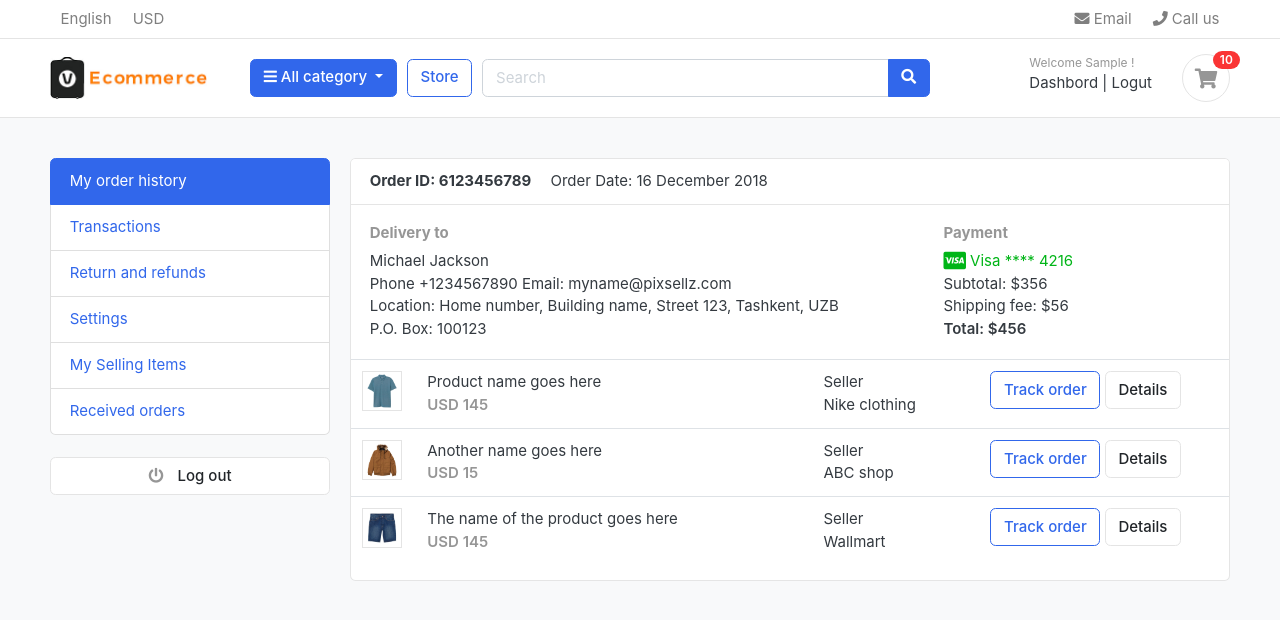
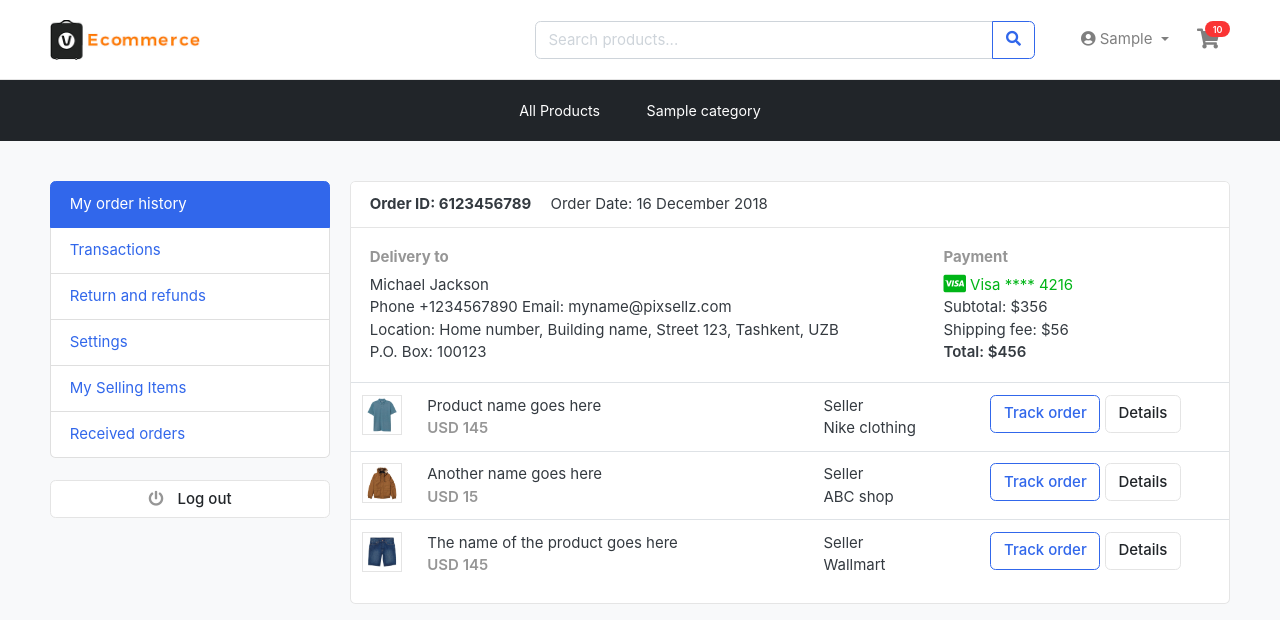
Before and after one commit to shourav98/Allexpress, a Django app: page /accounts/ in a window 1280 px wide. Shown: the top 620 px of the page. Run offline with Django 4.2, Linux system fonts and the light colour scheme; a user stored in the database is signed in; tables that the repository leaves empty hold one stand-in row (values such as "Sample post"); some libraries are stand-ins or nearby versions; some web fonts are replaced.

Commit message:
customize navbar

```diff
--- a/templates/includes/navbar.html
+++ b/templates/includes/navbar.html
@@ -1,98 +1,132 @@
 {% load static %}
-<header class="section-header">
-<nav class="navbar p-md-0 navbar-expand-sm navbar-light border-bottom">
+<!-- Header section -->
+<header>
+    <!-- Top navigation bar -->
+    <nav class="navbar navbar-expand-lg navbar-light bg-white border-bottom">
         <div class="container">
-    <button class="navbar-toggler" type="button" data-toggle="collapse" data-target="#navbarTop4" aria-controls="navbarNav" aria-expanded="false" aria-label="Toggle navigation">
+            <!-- Logo -->
+            <a href="{% url 'home' %}" class="navbar-brand">
+                <img src="{% static './images/e_com.png' %}" alt="Logo" class="logo" height="40">
+            </a>
+
+            <!-- Mobile menu button -->
+            <button class="navbar-toggler" type="button" data-toggle="collapse" data-target="#mainNav">
                 <span class="navbar-toggler-icon"></span>
             </button>
-    <div class="collapse navbar-collapse" id="navbarTop4">
-        <ul class="navbar-nav mr-auto">
-            <li class="nav-item dropdown">
-            <a href="#" class="nav-link">   English </a>
 
-            </li>
-            <li class="nav-item dropdown">
-                <a href="#" class="nav-link"> USD </a>
-            </li>
-        </ul>
-        <ul class="navbar-nav">
-            <li><a href="mailto:example@example.com" class="nav-link"> <i class="fa fa-envelope"></i> Email </a></li>
-            <li><a href="tel:01764928732" class="nav-link"> <i class="fa fa-phone"></i> Call us </a></li>
-        </ul> <!-- list-inline //  -->
-    </div> <!-- navbar-collapse .// -->
-    </div> <!-- container //  -->
-    </nav>
-
-    <section class="header-main border-bottom">
-        <div class="container">
-    <div class="row align-items-center">
-        <div class="col-lg-2 col-md-3 col-6">
-            <a href="{% url 'home' %}" class="brand-wrap">
-                <img class="logo " src="{% static './images/e_com.png' %}">
-            </a> <!-- brand-wrap.// -->
-        </div>
-        <div class="col-lg col-sm col-md col-6 flex-grow-0">
-            <div class="category-wrap dropdown d-inline-block float-right">
-                <button type="button" class="btn btn-primary dropdown-toggle ms-20" data-toggle="dropdown">
-                    <i class="fa fa-bars"></i> All category
-                </button>
-                <div class="dropdown-menu">
-                    <a class="dropdown-item" href="{% url 'store' %}">All Products</a>
-                    {% for category in links %}
-                        <a class="dropdown-item" href="{{ category.get_url }}">{{ category.category_name }}</a>
-                    {% endfor %}
-                </div>
-            </div>  <!-- category-wrap.// -->
-        </div> <!-- col.// -->
-        <a href="{% url 'store' %}" class="btn btn-outline-primary">Store</a>
-        <div class="col-lg  col-md-6 col-sm-12 col">
-            <form action="{% url 'search' %}" class="search" method="GET">
-                <div class="input-group w-100">
-                    <input type="text" class="form-control" style="width:60%;" placeholder="Search" name="keyword">
-
+            <!-- Main navigation -->
+            <div class="collapse navbar-collapse" id="mainNav">
+                <!-- Search form -->
+                <form action="{% url 'search' %}" class="form-inline mx-auto" method="GET">
+                    <div class="input-group">
+                        <input type="text" class="form-control" placeholder="Search products..." name="keyword">
                         <div class="input-group-append">
-                        <button class="btn btn-primary" type="submit">
+                            <button class="btn btn-outline-primary" type="submit">
                                 <i class="fa fa-search"></i>
                             </button>
                         </div>
                     </div>
-            </form> <!-- search-wrap .end// -->
-            <!-- your_template.html -->
+                </form>
 
-            <div class="search-results">
+                <!-- User account and cart -->
+                <ul class="navbar-nav ml-auto align-items-center">
+                    <li class="nav-item dropdown">
+                        {% if user.id is none %}
+                            <div class="d-flex flex-column align-items-center">
+                                <span class="nav-link p-0 text-gray-light font-weight-light fs-1"> Welcome Guest !</span>
+                                <a class="nav-link p-0 text-black" style="text-decoration: none;" href="{% url 'login' %}">Sign in / Register</a>
+                            </div>
+                        {% else %}
+                            <a class="nav-link dropdown-toggle" href="#" data-toggle="dropdown">
+                                <i class="fa fa-user-circle"></i> {{ user.first_name }}
+                            </a>
+                            <div class="dropdown-menu dropdown-menu-right">
+                                <a class="dropdown-item" href="{% url 'dashboard' %}">Dashboard</a>
+                                <div class="dropdown-divider"></div>
+                                <a class="dropdown-item" href="{% url 'logout' %}">Logout</a>
+                            </div>
+                        {% endif %}
+                    </li>
+                    <li class="nav-item ml-2">
+                        <a href="{% url 'cart' %}" class="nav-link position-relative">
+                            <i class="fa fa-shopping-cart fa-lg"></i>
+                            {% if cart_count > 0 %}
+                                <span class="badge badge-pill badge-danger position-absolute" style="top: 0; right: 0;">
+                                    {{ cart_count }}
+                                </span>
+                            {% endif %}
+                        </a>
+                    </li>
+                </ul>
+            </div>
+        </div>
+    </nav>
+
+    <!-- Categories bar -->
+    <div class="bg-dark py-3">
+        <div class="container">
+            <div class="d-flex flex-wrap justify-content-center category-wrapper">
+                <a href="{% url 'store' %}" class="category-link">All Products</a>
+                {% for category in links %}
+                    <a href="{{ category.get_url }}" class="category-link">{{ category.category_name }}</a>
+                {% endfor %}
+            </div>
+        </div>
     </div>
 
-        </div> <!-- col.// -->
-        <div class="col-lg-3 col-sm-6 col-8 order-2 order-lg-3">
-                    <div class="d-flex justify-content-end mb-3 mb-lg-0">
-                        {% if user.id is none %}
-                        <div class="widget-header">
-                            <small class="title text-muted">Welcome guest!</small>
-                            <div>
-                                <a href="{% url 'login' %}">Sign in</a> <span class="dark-transp"> | </span>
-                                <a href="{% url 'register' %}"> Register</a>
-                            </div>
-                        </div>
-                        {% else %}
-                        <div class="widget-header">
-                            <small class="title text-muted">Welcome {{ user.first_name }} !</small>
-                            <div>
-                                <a href="{% url 'dashboard' %}"> Dashbord </a> <span class="dark-transp"> | </span>
-                                <a href="{% url 'logout' %}"> Logut</a>
-                            </div>
-                        </div>
-                        {% endif %}
-                        <a href="{% url 'cart' %}" class="widget-header pl-3 ml-3">
-                            <div class="icon icon-sm rounded-circle border"><i class="fa fa-shopping-cart"></i></div>
-                            <span class="badge badge-pill badge-danger notify">{{ cart_count }}</span>
-                        </a>
-                    </div> <!-- widgets-wrap.// -->
-                </div> <!-- col.// -->
-    </div> <!-- row.// -->
-        </div> <!-- container.// -->
-    </section> <!-- header-main .// -->
-
-
-
-
-    </header> <!-- section-header.// -->
+    <style>
+        .navbar {
+            padding: 1rem 0;
+        }
+        .navbar .form-inline {
+            flex-grow: 1;
+            max-width: 500px;
+        }
+        .navbar .input-group {
+            width: 100%;
+        }
+        .nav-link {
+            color: #333;
+        }
+        .badge {
+            font-size: 0.6rem;
+            padding: 0.25rem 0.5rem;
+        }
+        .btn-outline-secondary {
+            margin: 0.25rem;
+            border-color: #dee2e6;
+        }
+        .btn-outline-secondary:hover {
+            background-color: #f8f9fa;
+            border-color: #adb5bd;
+        }
+        .category-wrapper {
+            gap: 1.5rem;
+        }
+        .category-link {
+            color: #fff;
+            text-decoration: none;
+            font-size: 0.95rem;
+            padding: 0.3rem 0.8rem;
+            border-radius: 4px;
+            transition: all 0.3s ease;
+        }
+        .category-link:hover {
+            color: #fff;
+            background-color: rgba(255, 255, 255, 0.1);
+            text-decoration: none;
+        }
+        @media (max-width: 991.98px) {
+            .navbar .form-inline {
+                margin: 1rem 0;
+            }
+            .category-wrapper {
+                gap: 1rem;
+            }
+            .category-link {
+                font-size: 0.9rem;
+                padding: 0.2rem 0.6rem;
+            }
+        }
+    </style>
+</header>
```
Lines whose indentation alone changed are shown as unchanged.
